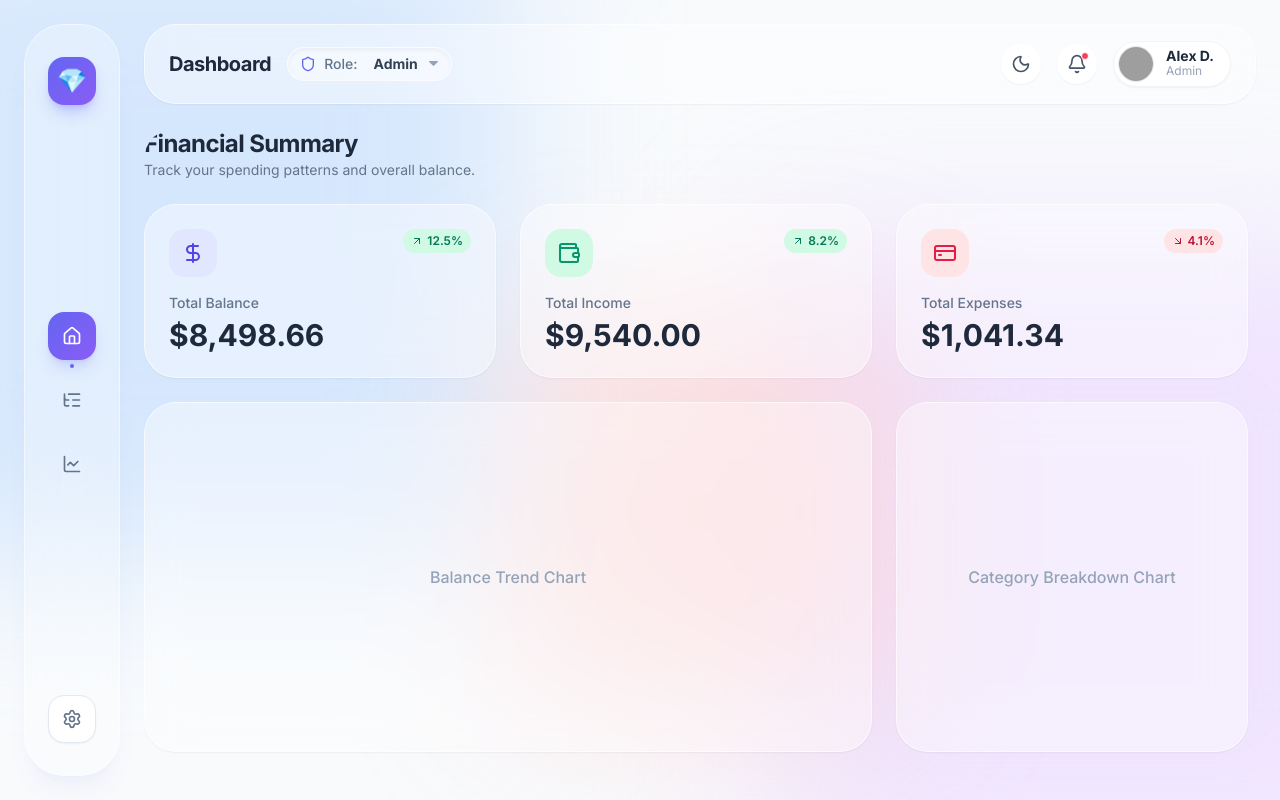
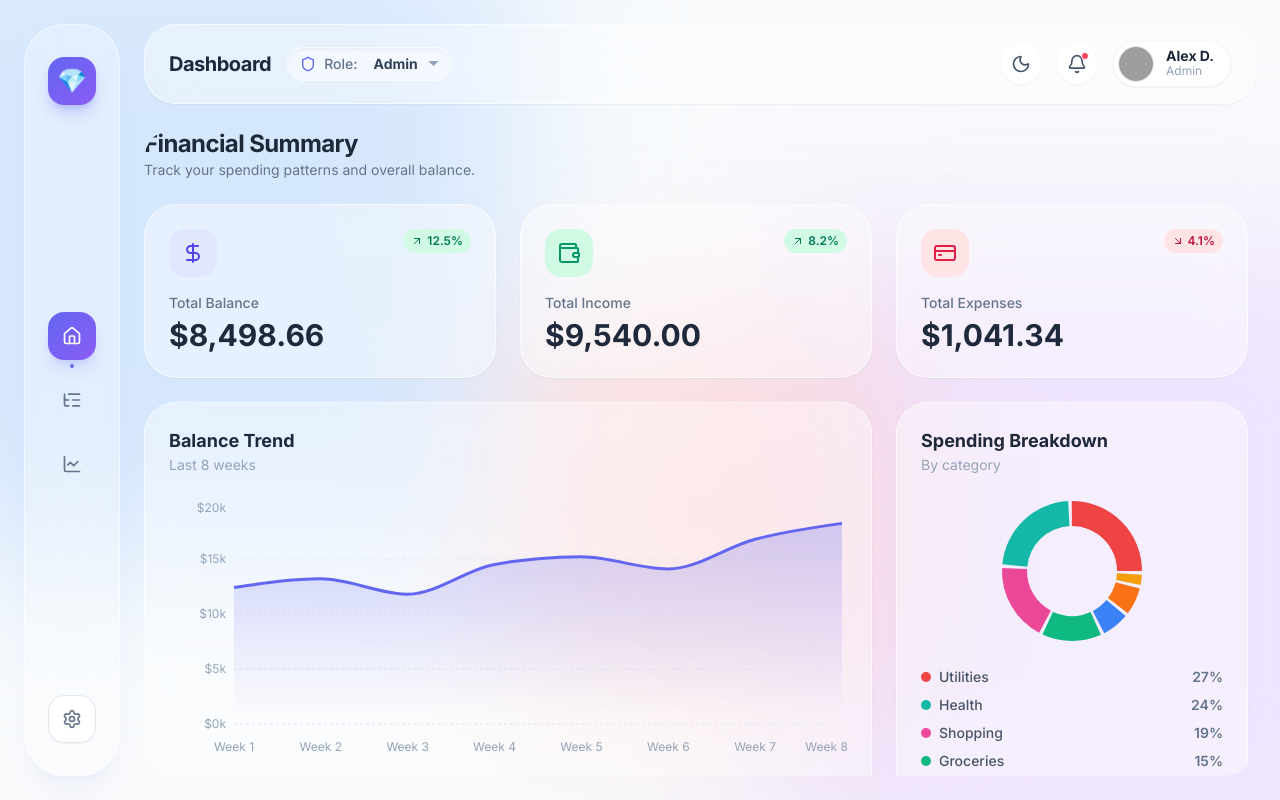
Before and after one commit to curiouscoder-cmd/fintech-dashboard, a React (Vite) app: page / in a window 1280 px wide. Built offline with nearby package versions, Linux system fonts and the light colour scheme; grey boxes are pictures that could not be loaded.

Commit message:
integrates trend charrt and Spending component  components in overview dashboard and remove redundant comments

```diff
--- a/src/components/Overview.jsx
+++ b/src/components/Overview.jsx
@@ -1,11 +1,12 @@
 import { DollarSign, Wallet, CreditCard } from "lucide-react";
 import { FrostCard, StatPill } from "./ui";
+import { BalanceTrendChart } from "./BalanceTrendChart";
+import { SpendingBreakdown } from "./SpendingBreakdown";
 import { useApp } from "../context/AppContext";
 
 export function Overview() {
   const { transactions } = useApp();
 
-  // Calculate totals from transactions
   const totalIncome = transactions
     .filter((t) => t.type === "income")
     .reduce((sum, t) => sum + t.amount, 0);
@@ -16,7 +17,6 @@ export function Overview() {
 
   const balance = totalIncome - totalExpense;
 
-  // Format currency
   const formatMoney = (amount) =>
     new Intl.NumberFormat("en-US", {
       style: "currency",
@@ -25,7 +25,6 @@ export function Overview() {
 
   return (
     <div className="flex flex-col gap-6">
-      {/* Intro */}
       <div>
         <h2 className="text-2xl font-bold tracking-tight text-slate-800 dark:text-slate-100">
           Financial Summary
@@ -35,7 +34,6 @@ export function Overview() {
         </p>
       </div>
 
-      {/* Summary Cards */}
       <div className="grid grid-cols-1 md:grid-cols-3 gap-6">
         <FrostCard delay={0.1} className="flex flex-col justify-between">
           <div className="flex justify-between items-start">
@@ -89,14 +87,9 @@ export function Overview() {
         </FrostCard>
       </div>
 
-      {/* Placeholder for charts we will build in the next commit */}
       <div className="grid grid-cols-1 lg:grid-cols-3 gap-6">
-        <FrostCard delay={0.4} className="lg:col-span-2 min-h-[350px] flex items-center justify-center">
-          <p className="text-slate-400 font-medium">Balance Trend Chart</p>
-        </FrostCard>
-        <FrostCard delay={0.5} className="min-h-[350px] flex items-center justify-center">
-          <p className="text-slate-400 font-medium">Category Breakdown Chart</p>
-        </FrostCard>
+        <BalanceTrendChart />
+        <SpendingBreakdown />
       </div>
     </div>
   );
```
